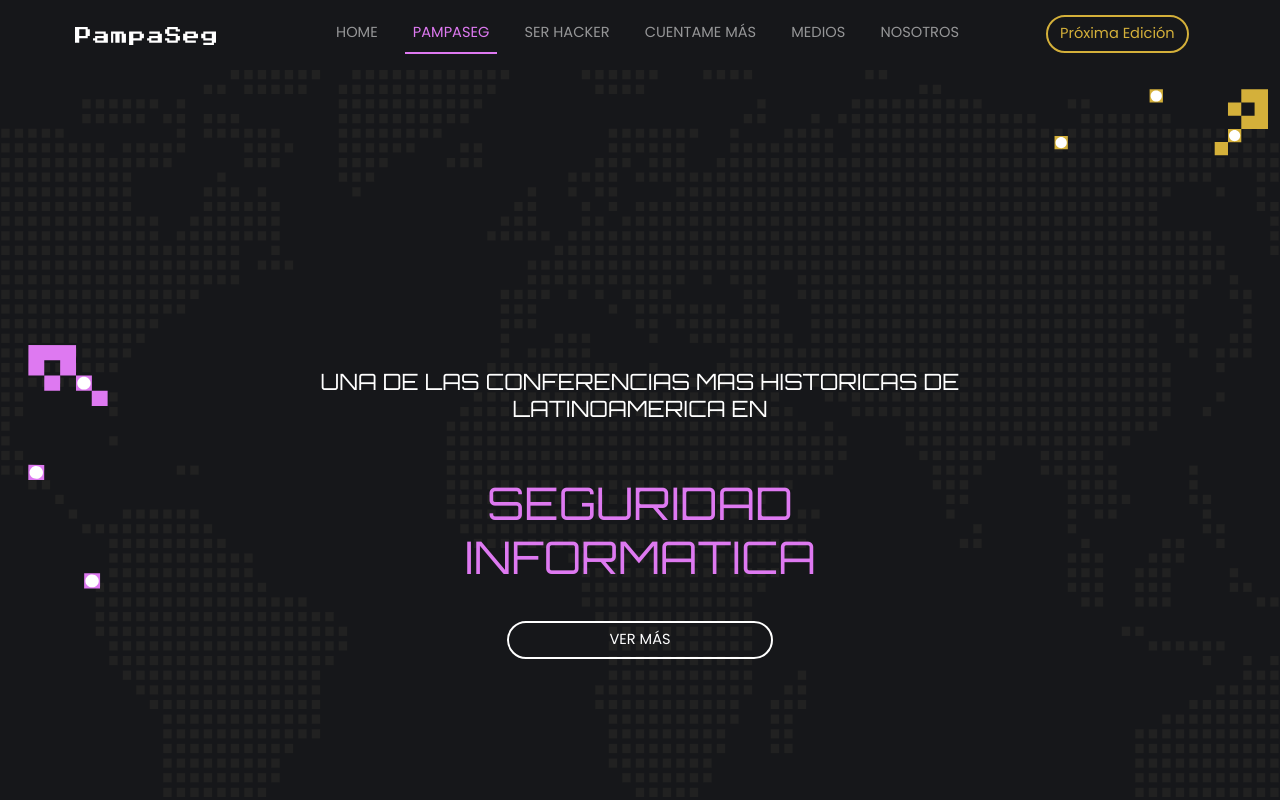
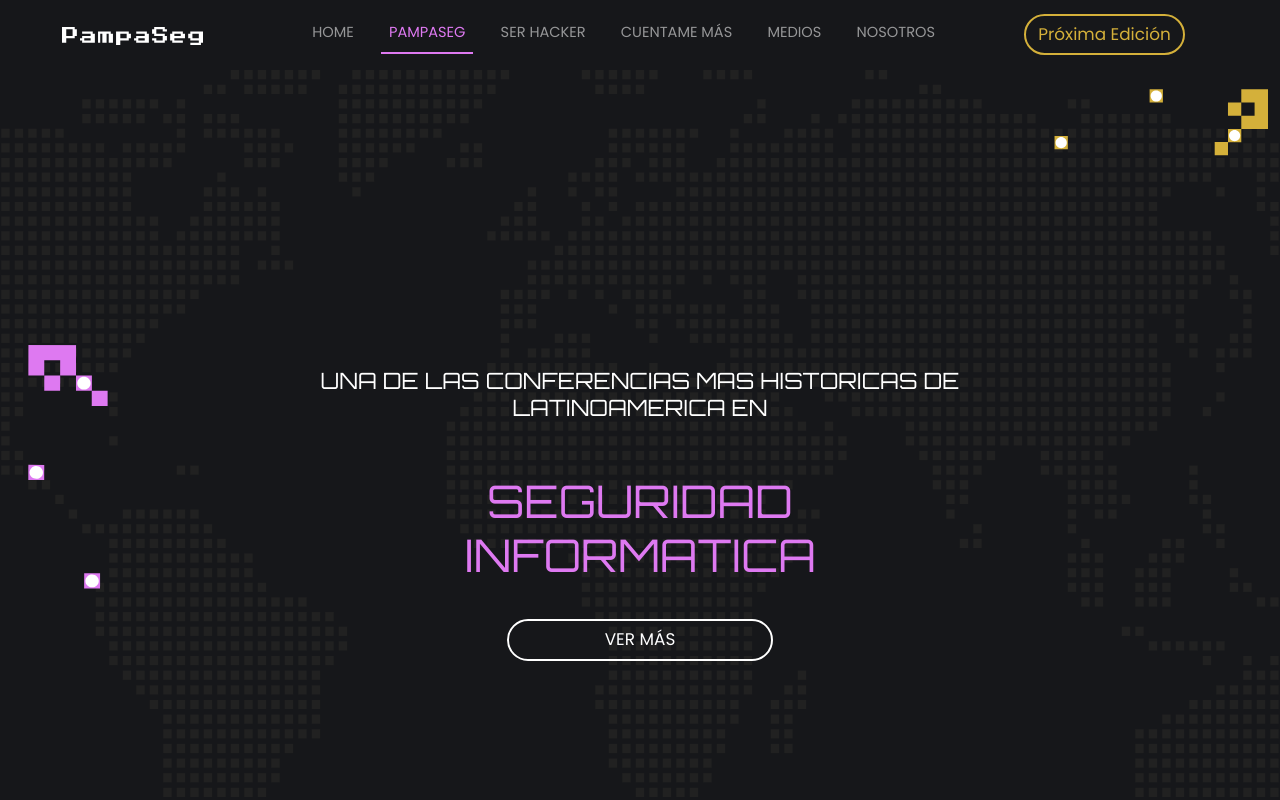
Before and after one commit to chimpadigital/challenge-chimpa, a plain HTML site: page index.html in a window 1280 px wide. Shown: the top 800 px of the page. Drawn offline with nearby package versions, Linux system fonts and the light colour scheme.

Commit message:
changes font size in navbar

```diff
--- a/index.html
+++ b/index.html
@@ -21,7 +21,7 @@
     <!-- navbar -->
     <nav class="menu navbar navbar-dark navbar-expand-lg " data-bs-theme="dark">
         <div class="container-fluid">
-            <a class="navbar-brand" href="#" style="margin: 0.5% 5% 0.5% 5%;">
+            <a class="navbar-brand" href="#" style="margin: 0.5% 4% 0.5% 4%;">
                 <img src="./images/logoPampaSeg.svg" class="img-fluid" alt="" loading="lazy">
             </a>
             <button class="navbar-toggler" type="button" data-bs-toggle="collapse"
@@ -126,7 +126,7 @@
     <!-- text about pampa -->
     <div class="textAboutPampa d-flex flex-column align-items-center">
         <div class="w-100 aboutBackground d-flex flex-column align-items-center">
-            <div class="d-flex flex-column text-light w-75 text-center about">
+            <div class="d-flex flex-column text-light w-75 text-center about ">
                 <h4>
                     SOBRE EL PAMPASEG
                 </h4>
--- a/style.css
+++ b/style.css
@@ -45,13 +45,16 @@ p,
 button,
 .accordion-button,
 input,
-textarea,
-.nav-item {
-    font-size: 1.14vw;
+textarea {
+    font-size: 1.318vw;
 }
 
 .subP {
     font-size: 1.171vw;
+}
+
+.nav-item {
+    font-size: 1.14vw;
 }
 
 .imgPixelsResponsive {
@@ -138,7 +141,7 @@ textarea,
 .textAboutPampa .about {
     background: var(--shade-07);
     backdrop-filter: blur(10px);
-    padding-top: 10%;
+    padding: 10% 3% 3% 3%;
     gap: 5.124vw;
     border-radius: 18px;
 }
```
